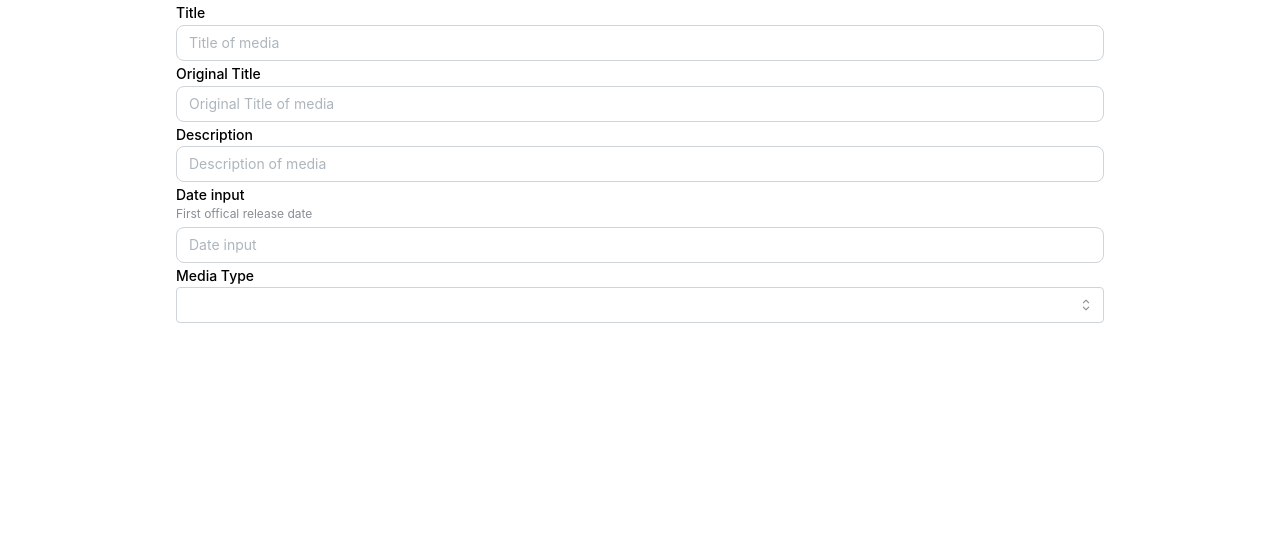
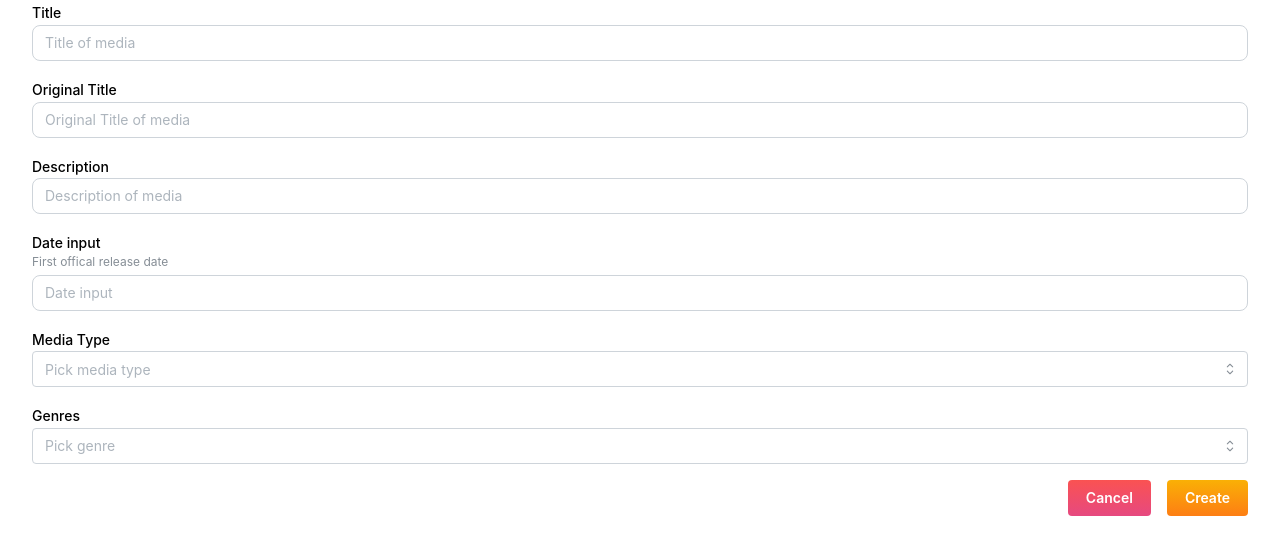
Before and after one commit to TheBandik/Horizon, a React (Vite) app in the folder frontend/: page /media in a window 1280 px wide. Shown: the top 554 px of the page. Built offline with nearby package versions, Linux system fonts and the light colour scheme; no server answers.

Commit message:
update create media form
add select genres and buttons

```diff
--- a/frontend/src/api/media.ts
+++ b/frontend/src/api/media.ts
@@ -15,3 +15,18 @@ export const getMediaTypes = async (): Promise<{ value: string; label: string }[
             label: item.name,
         }))];
 };
+
+export const getGenres = async (): Promise<{ value: string; label: string }[]> => {
+    const response = await fetch(host + "genres/", {
+        method: "GET",
+        headers: { "Content-Type": "application/json" },
+    });
+
+    const data = await response.json();
+
+    return [
+        ...data.map((item: { id: number; name: string }) => ({
+            value: item.id.toString(),
+            label: item.name,
+        }))];
+};
--- a/frontend/src/pages/CreateMedia.tsx
+++ b/frontend/src/pages/CreateMedia.tsx
@@ -1,8 +1,8 @@
 import { useEffect, useState } from 'react';
 
-import { InputBase, Container, Textarea, NativeSelect } from '@mantine/core';
+import { InputBase, Stack, Textarea, Group, MultiSelect, Button } from '@mantine/core';
 import { DateInput } from '@mantine/dates';
-import { getMediaTypes } from '../api/media';
+import { getMediaTypes, getGenres } from '../api/media';
 
 const commonInputProps = {
     radius: "md",
@@ -10,14 +10,21 @@ const commonInputProps = {
 
 export function CreateMedia() {
     const [releaseDate, setReleaseDate] = useState<Date | null>(null);
-    const [mediaType, setMediaType] = useState('');
-    const [options, setOptions] = useState<{ value: string; label: string }[]>([]);
+    const [selectedMediaType, setSelectedMediaType] = useState<string[]>([]);
+    const [selectedGenres, setSelectedGenres] = useState<string[]>([]);
+
+
+    const [mediaTypeOptions, setMediaTypeOptions] = useState<{ value: string; label: string }[]>([]);
+    const [genreOptions, setGenreOptions] = useState<{ value: string; label: string }[]>([]);
 
     useEffect(() => {
         async function fetchData() {
             try {
-                const data = await getMediaTypes();
-                setOptions(data);
+                const mediaTypesData = await getMediaTypes();
+                const genres = await getGenres();
+
+                setMediaTypeOptions(mediaTypesData);
+                setGenreOptions(genres)
             } catch (error) {
                 console.error(error);
             }
@@ -27,7 +34,7 @@ export function CreateMedia() {
     }, []);
 
     return (
-        <Container>
+        <Stack mx="xl">
             <InputBase
                 label="Title"
                 placeholder="Title of media"
@@ -53,12 +60,40 @@ export function CreateMedia() {
                 description="First offical release date"
                 {...commonInputProps}
             />
-            <NativeSelect
-                label= "Media Type"
-                value={mediaType}
-                onChange={(event) => setMediaType(event.currentTarget.value)}
-                data={options}
+            <MultiSelect
+                label="Media Type"
+                placeholder="Pick media type"
+                value={selectedMediaType}
+                onChange={setSelectedMediaType}
+                data={mediaTypeOptions}
+                searchable
+
             />
-        </Container>
+            <MultiSelect
+                label="Genres"
+                placeholder="Pick genre"
+                data={genreOptions}
+                value={selectedGenres}
+                onChange={setSelectedGenres}
+                searchable
+                maxValues={1}
+            />
+            <Group justify="flex-end" >
+                <Button
+                    variant="gradient"
+                    gradient={{ from: 'red', to: 'pink', deg: 180 }}
+                >
+                    Cancel
+                </Button>
+
+                <Button
+                    variant="gradient"
+                    gradient={{ from: 'yellow', to: 'orange', deg: 180 }}
+                >
+                    Create
+                </Button>
+
+            </Group>
+        </Stack>
     );
 }
```
